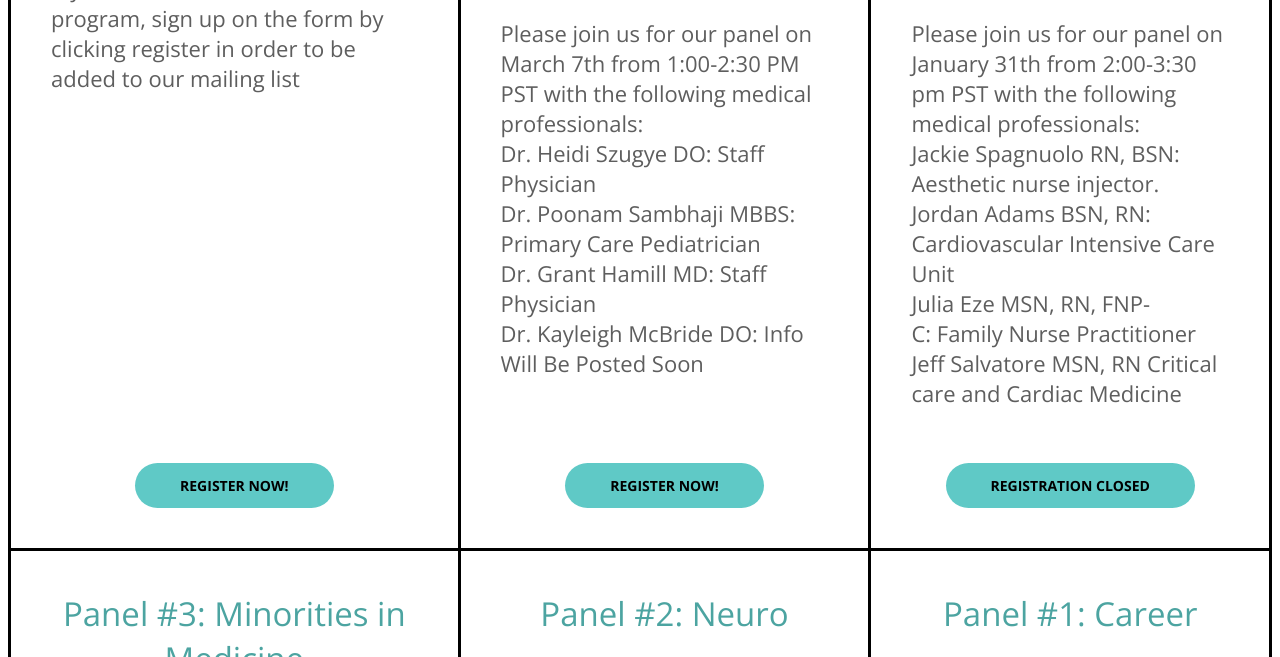
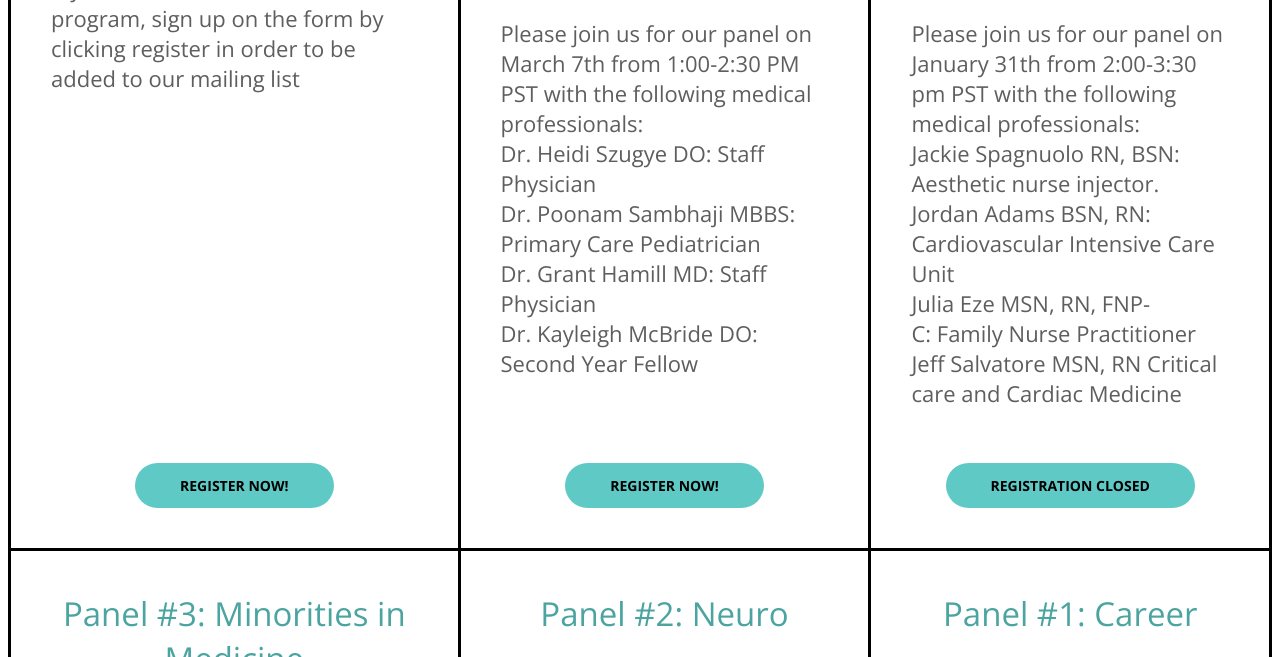
Before and after one commit to studentsinmedicine/websitecode, a plain HTML site: page registration/index.html in a window 1280 px wide. Shown: the part 143-800 px from the top of the page. Drawn offline with nearby package versions, Linux system fonts and the light colour scheme.

Commit message:
fixed bug

```diff
--- a/registration/index.html
+++ b/registration/index.html
@@ -140,7 +140,7 @@
                         <span class = "bold">Dr. Heidi Szugye DO:</span> Staff Physician<br>
                         <span class = "bold">Dr. Poonam Sambhaji MBBS:</span> Primary Care Pediatrician<br>
                         <span class = "bold">Dr. Grant Hamill MD:</span> Staff Physician<br>
-                        <span class = "bold">Dr. Kayleigh McBride DO:</span> Info Will Be Posted Soon<br>
+                        <span class = "bold">Dr. Kayleigh McBride DO:</span>  Second Year Fellow<br>
                     </div>
                     <a href = "https://forms.gle/ajZKQLLKrLCpu16H7" target="_blank" class = "button mobile">REGISTER NOW!</a>
                 </div>
```
